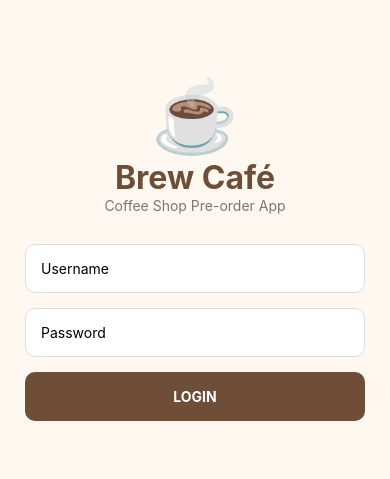
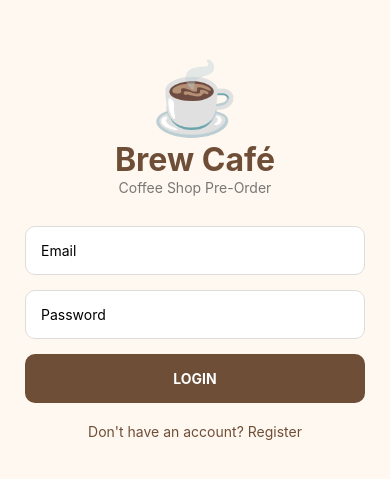
Before and after one commit to loparlean-web/BSIT3C_Group_CoffeeShopPre-Order, a React Native app: screen / in a window 390 px wide. Shown: the part 175-654 px from the top of the page. Built offline with nearby package versions, Linux system fonts and the light colour scheme.

Commit message:
Modified LoginPage

```diff
--- a/src/Authentication/loginPage.jsx
+++ b/src/Authentication/loginPage.jsx
@@ -1,4 +1,5 @@
 import React, { useState } from "react";
+
 import {
   View,
   Text,
@@ -8,17 +9,50 @@ import {
   Alert,
 } from "react-native";
 
-export default function LoginPage({ navigation }) {
-  const [username, setUsername] = useState("");
+import AsyncStorage from "@react-native-async-storage/async-storage";
+
+export default function LoginPage({
+  navigation,
+  onLogin,
+}) {
+  const [email, setEmail] = useState("");
   const [password, setPassword] = useState("");
 
-  const handleLogin = () => {
-    if (username === "" || password === "") {
-      Alert.alert("Error", "Please enter your username and password.");
+  const handleLogin = async () => {
+    if (!email || !password) {
+      Alert.alert(
+        "Missing Information",
+        "Please enter your email and password."
+      );
+
       return;
     }
 
-    navigation.replace("Dashboard");
+    const savedAccount =
+      await AsyncStorage.getItem("account");
+
+    if (!savedAccount) {
+      Alert.alert(
+        "No Account",
+        "Please register an account first."
+      );
+
+      return;
+    }
+
+    const account = JSON.parse(savedAccount);
+
+    if (
+      email === account.email &&
+      password === account.password
+    ) {
+      onLogin(account);
+    } else {
+      Alert.alert(
+        "Login Failed",
+        "Incorrect email or password."
+      );
+    }
   };
 
   return (
@@ -31,20 +65,22 @@ export default function LoginPage({ navigation }) {
       </Text>
 
       <Text style={styles.subtitle}>
-        Coffee Shop Pre-order App
+        Coffee Shop Pre-Order
       </Text>
 
       <TextInput
         style={styles.input}
-        placeholder="Username"
-        value={username}
-        onChangeText={setUsername}
+        placeholder="Email"
+        keyboardType="email-address"
+        autoCapitalize="none"
+        value={email}
+        onChangeText={setEmail}
       />
 
       <TextInput
         style={styles.input}
         placeholder="Password"
-        secureTextEntry={true}
+        secureTextEntry
         value={password}
         onChangeText={setPassword}
       />
@@ -55,6 +91,16 @@ export default function LoginPage({ navigation }) {
       >
         <Text style={styles.buttonText}>
           LOGIN
+        </Text>
+      </TouchableOpacity>
+
+      <TouchableOpacity
+        onPress={() =>
+          navigation.navigate("Register")
+        }
+      >
+        <Text style={styles.register}>
+          Don't have an account? Register
         </Text>
       </TouchableOpacity>
 
@@ -89,9 +135,9 @@ const styles = StyleSheet.create({
   },
 
   input: {
-    backgroundColor: "white",
+    backgroundColor: "#FFFFFF",
     borderWidth: 1,
-    borderColor: "#ddd",
+    borderColor: "#DDD",
     borderRadius: 10,
     padding: 15,
     marginBottom: 15,
@@ -104,8 +150,14 @@ const styles = StyleSheet.create({
   },
 
   buttonText: {
-    color: "white",
+    color: "#FFFFFF",
     textAlign: "center",
     fontWeight: "bold",
   },
+
+  register: {
+    textAlign: "center",
+    marginTop: 20,
+    color: "#6F4E37",
+  },
 });
```
